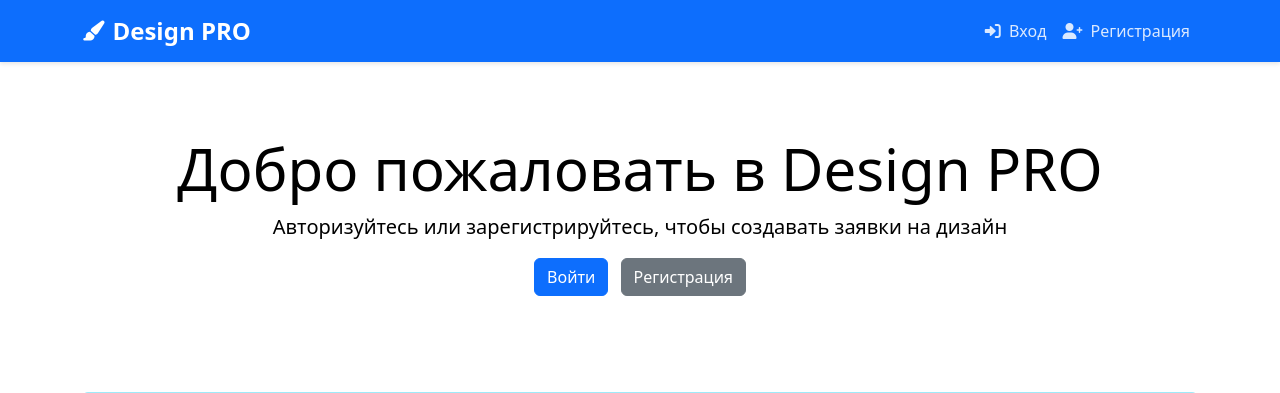
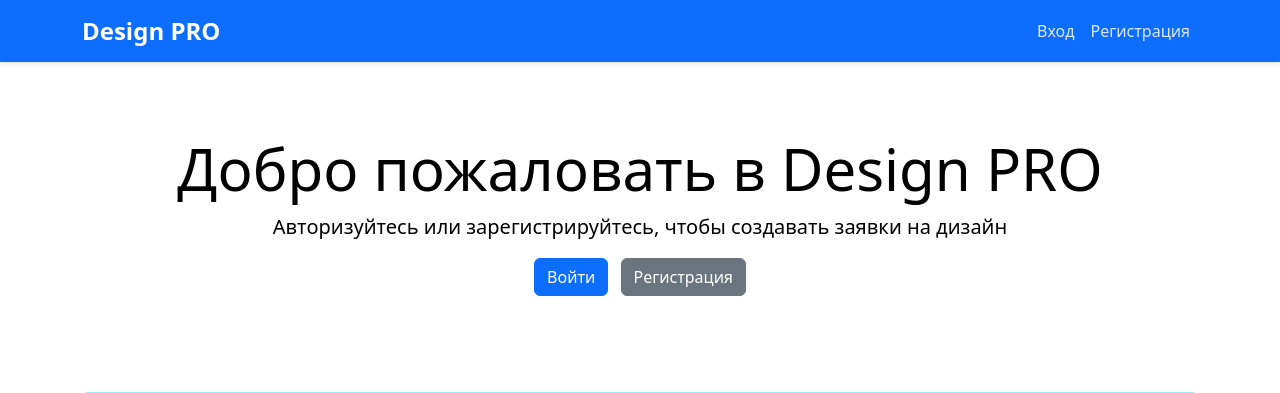
Before and after one commit to Bogdan-Taran/Educational_practice_second_task, a Django app: page /studios/ in a window 1280 px wide. Shown: the top 393 px of the page. Run offline with Django 5.2, Linux system fonts and the light colour scheme; data comes from the database, SQL or seed files in the repository.

Commit message:
Changed some structure base_generic

```diff
--- a/studios/templates/base_generic.html
+++ b/studios/templates/base_generic.html
@@ -18,7 +18,7 @@
     <nav class="navbar navbar-expand-lg navbar-dark bg-primary custom-navbar">
         <div class="container">
             <a class="navbar-brand d-flex align-items-center" href="{% url 'index' %}">
-                <i class="fas fa-paint-brush me-2"></i>
+
                 <span class="navbar-brand-text">Design PRO</span>
             </a>
 
@@ -31,33 +31,33 @@
                     {% if user.is_authenticated %}
                         {% if user.is_staff %}
                             <li class="nav-item">
-                                <a class="nav-link" href="{% url 'admin_applications' %}"><i class="fas fa-tachometer-alt me-1"></i> Панель администратора</a>
+                                <a class="nav-link" href="{% url 'admin_applications' %}"> Панель администратора</a>
                             </li>
                             <li class="nav-item">
-                                <a class="nav-link" href="{% url 'manage_categories' %}"><i class="fas fa-tags me-1"></i> Категории</a>
+                                <a class="nav-link" href="{% url 'manage_categories' %}">Категории</a>
                             </li>
                         {% else %}
                             <li class="nav-item">
-                                <a class="nav-link" href="{% url 'my_applications' %}"><i class="fas fa-list me-1"></i> Мои заявки</a>
+                                <a class="nav-link" href="{% url 'my_applications' %}"> Мои заявки</a>
                             </li>
                             <li class="nav-item">
-                                <a class="nav-link" href="{% url 'create_application' %}"><i class="fas fa-plus me-1"></i> Создать заявку</a>
+                                <a class="nav-link" href="{% url 'create_application' %}">Создать заявку</a>
                             </li>
                         {% endif %}
                         <li class="nav-item">
                             <form action="{% url 'logout' %}" method="post" class="d-inline">
                                 {% csrf_token %}
                                 <button type="submit" class="nav-link btn btn-link text-light p-0 border-0">
-                                    <i class="fas fa-sign-out-alt me-1"></i> Выйти ({{ user.username }})
+                                     Выйти ({{ user.username }})
                                 </button>
                             </form>
                         </li>
                     {% else %}
                         <li class="nav-item">
-                            <a class="nav-link" href="{% url 'login' %}"><i class="fas fa-sign-in-alt me-1"></i> Вход</a>
+                            <a class="nav-link" href="{% url 'login' %}"> Вход</a>
                         </li>
                         <li class="nav-item">
-                            <a class="nav-link" href="{% url 'signup' %}"><i class="fas fa-user-plus me-1"></i> Регистрация</a>
+                            <a class="nav-link" href="{% url 'signup' %}"> Регистрация</a>
                         </li>
                     {% endif %}
                 </ul>
```
